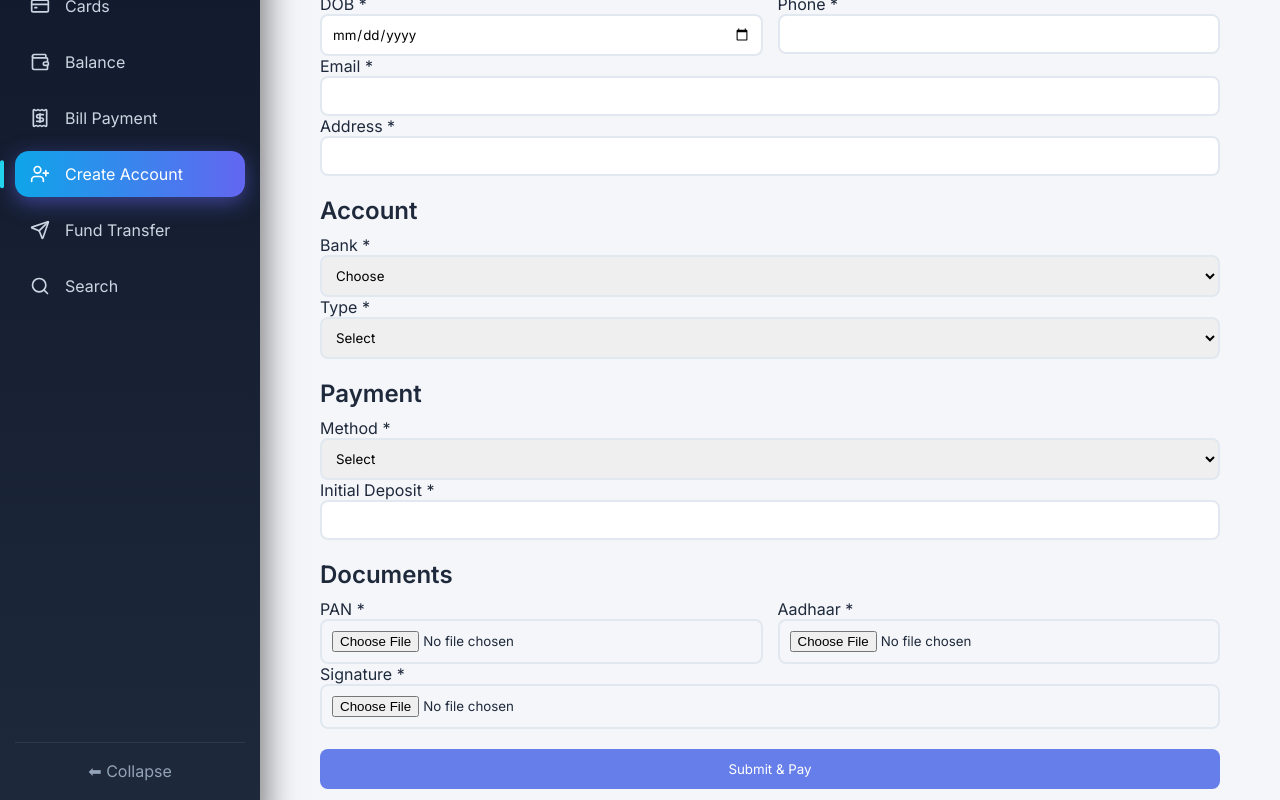
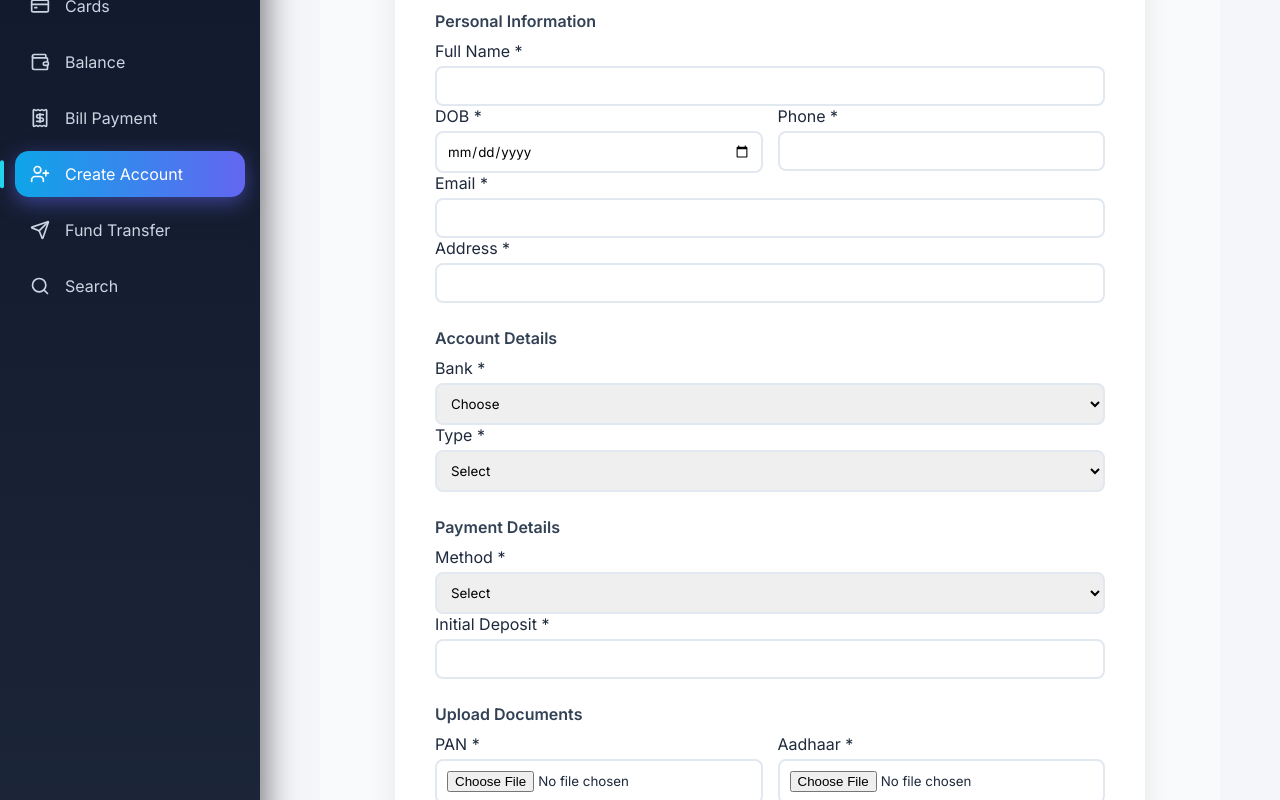
Before and after one commit to BoomikaM22/banking-dashboard, a React app in the folder frontend/: page /createaccount in a window 1280 px wide. Shown: the part 240-1040 px from the top of the page. Built offline with nearby package versions, Linux system fonts and the light colour scheme; the HTML template or start-up script is replaced by a standard one.

Commit message:
Refactor CreateAccount component for improved readability

```diff
--- a/frontend/src/components/CreateAccount/CreateAccount.jsx
+++ b/frontend/src/components/CreateAccount/CreateAccount.jsx
@@ -1,143 +1,185 @@
 import React, { useState } from "react";
 
 export default function BankingRegistration() {
+
   const [formData, setFormData] = useState({
-    fullName: "", dateOfBirth: "", email: "", phone: "", address: "",
-    bankName: "", accountType: "", paymentMethod: "",
-    upiId: "", cardNumber: "", cardExpiry: "", cardCvv: "",
-    initialDeposit: "", panCard: null, aadhaarCard: null, signature: null
+    fullName:"",dateOfBirth:"",email:"",phone:"",address:"",
+    bankName:"",accountType:"",paymentMethod:"",
+    upiId:"",cardNumber:"",cardExpiry:"",cardCvv:"",
+    initialDeposit:"",panCard:null,aadhaarCard:null,signature:null
   });
 
-  const [errors, setErrors] = useState({});
+  const [errors,setErrors]=useState({});
 
-  const s = {
-    input: (err) => ({
-      width: "100%", padding: "10px",
-      border: `2px solid ${err ? "#f56565" : "#e2e8f0"}`,
-      borderRadius: "8px"
+  const s={
+    container:{
+      minHeight:"100vh",
+      background:"#f8fafc",
+      display:"flex",
+      justifyContent:"center",
+      alignItems:"center",
+      padding:"40px"
+    },
+    card:{
+      background:"#ffffff",
+      width:"100%",
+      maxWidth:"750px",
+      padding:"40px",
+      borderRadius:"16px",
+      boxShadow:"0 10px 30px rgba(0,0,0,0.08)"
+    },
+    title:{fontSize:"26px",fontWeight:"700",marginBottom:"25px"},
+    section:{fontWeight:"600",margin:"25px 0 10px",color:"#334155"},
+    input:(err)=>({
+      width:"100%",
+      padding:"10px",
+      border:`2px solid ${err?"#ef4444":"#e2e8f0"}`,
+      borderRadius:"8px",
+      marginTop:"5px"
     }),
-    error: { color: "#f56565", fontSize: "12px" },
-    section: { fontWeight: "600", margin: "20px 0 10px" },
-    row: { display: "grid", gridTemplateColumns: "1fr 1fr", gap: "15px" },
-    btn: { width: "100%", padding: "12px", background: "#667eea",
-      color: "white", border: "none", borderRadius: "8px", marginTop: "20px" }
+    error:{color:"#ef4444",fontSize:"12px",marginTop:"3px"},
+    row:{display:"grid",gridTemplateColumns:"1fr 1fr",gap:"15px"},
+    btn:{
+      width:"100%",
+      padding:"14px",
+      background:"linear-gradient(135deg,#6366f1,#4f46e5)",
+      color:"#fff",
+      border:"none",
+      borderRadius:"8px",
+      marginTop:"25px",
+      fontWeight:"600",
+      cursor:"pointer"
+    }
   };
 
-  const handleChange = (e) => {
-    const { name, value, type, files } = e.target;
-    const val = name === "cardNumber"
-      ? value.replace(/\D/g, "").slice(0, 16)
-      : value;
-
-    setFormData(p => ({ ...p, [name]: type === "file" ? files[0] : val }));
-    setErrors(p => ({ ...p, [name]: "" }));
+  const handleChange=e=>{
+    const {name,value,type,files}=e.target;
+    const val=name==="cardNumber"
+      ?value.replace(/\D/g,"").slice(0,16)
+      :value;
+    setFormData(p=>({...p,[name]:type==="file"?files[0]:val}));
+    setErrors(p=>({...p,[name]:""}));
   };
 
-  const validate = () => {
-    const e = {};
-    const f = formData;
+  const validate=()=>{
+    const e={},f=formData;
+    if(!f.fullName.trim()) e.fullName="Required";
+    if(!f.dateOfBirth||new Date().getFullYear()-new Date(f.dateOfBirth).getFullYear()<18)
+      e.dateOfBirth="Must be 18+";
+    if(!/\S+@\S+\.\S+/.test(f.email)) e.email="Valid email required";
+    if(!/^\d{10}$/.test(f.phone)) e.phone="10-digit required";
+    if(!f.address.trim()) e.address="Required";
+    if(!f.bankName) e.bankName="Required";
+    if(!f.accountType) e.accountType="Required";
+    if(!f.paymentMethod) e.paymentMethod="Required";
 
-    if (!f.fullName.trim()) e.fullName = "Required";
-    if (!f.dateOfBirth || new Date().getFullYear() - new Date(f.dateOfBirth).getFullYear() < 18)
-      e.dateOfBirth = "Must be 18+";
-    if (!/\S+@\S+\.\S+/.test(f.email)) e.email = "Valid email required";
-    if (!/^\d{10}$/.test(f.phone)) e.phone = "10-digit number required";
-    if (!f.address.trim()) e.address = "Required";
-    if (!f.bankName) e.bankName = "Required";
-    if (!f.accountType) e.accountType = "Required";
-    if (!f.paymentMethod) e.paymentMethod = "Required";
+    if(f.paymentMethod==="upi"&&!f.upiId.includes("@"))
+      e.upiId="Valid UPI ID required";
 
-    if (f.paymentMethod === "upi" && !f.upiId.includes("@"))
-      e.upiId = "Valid UPI ID required";
-
-    if (f.paymentMethod === "card") {
-      if (!/^\d{16}$/.test(f.cardNumber)) e.cardNumber = "16-digit required";
-      if (!/^\d{2}\/\d{2}$/.test(f.cardExpiry)) e.cardExpiry = "MM/YY required";
-      if (!/^\d{3}$/.test(f.cardCvv)) e.cardCvv = "3-digit CVV required";
+    if(f.paymentMethod==="card"){
+      if(!/^\d{16}$/.test(f.cardNumber)) e.cardNumber="16-digit required";
+      if(!/^\d{2}\/\d{2}$/.test(f.cardExpiry)) e.cardExpiry="MM/YY";
+      if(!/^\d{3}$/.test(f.cardCvv)) e.cardCvv="3-digit CVV";
     }
 
-    if (!f.initialDeposit || f.initialDeposit < 1000)
-      e.initialDeposit = "Min ₹1,000";
-    if (!f.panCard) e.panCard = "Required";
-    if (!f.aadhaarCard) e.aadhaarCard = "Required";
-    if (!f.signature) e.signature = "Required";
+    if(!f.initialDeposit||f.initialDeposit<1000)
+      e.initialDeposit="Min ₹1,000";
+    if(!f.panCard) e.panCard="Required";
+    if(!f.aadhaarCard) e.aadhaarCard="Required";
+    if(!f.signature) e.signature="Required";
 
     setErrors(e);
-    return Object.keys(e).length === 0;
+    return Object.keys(e).length===0;
   };
 
-  const Field = ({ label, name, type = "text", ...props }) => (
+  const Field=({label,name,type="text",...props})=>(
     <div>
       <label>{label} *</label>
       <input
         type={type}
         name={name}
-        value={type === "file" ? undefined : formData[name]}
+        value={type==="file"?undefined:formData[name]}
         onChange={handleChange}
         style={s.input(errors[name])}
         {...props}
       />
-      {errors[name] && <div style={s.error}>{errors[name]}</div>}
+      {errors[name]&&<div style={s.error}>{errors[name]}</div>}
     </div>
   );
 
-  const Select = ({ label, name, options }) => (
+  const Select=({label,name,options})=>(
     <div>
       <label>{label} *</label>
-      <select name={name} value={formData[name]}
-        onChange={handleChange} style={s.input(errors[name])}>
-        {options.map(([v, t]) => (
+      <select name={name}
+        value={formData[name]}
+        onChange={handleChange}
+        style={s.input(errors[name])}>
+        {options.map(([v,t])=>
           <option key={v} value={v}>{t}</option>
-        ))}
+        )}
       </select>
-      {errors[name] && <div style={s.error}>{errors[name]}</div>}
+      {errors[name]&&<div style={s.error}>{errors[name]}</div>}
     </div>
   );
 
-  return (
-    <form onSubmit={e => { e.preventDefault(); if (validate()) alert("Account Created!"); }}>
-      <h2 style={s.section}>Personal Info</h2>
-      <Field label="Full Name" name="fullName" />
+  return(
+    <div style={s.container}>
+      <div style={s.card}>
+
+        <div style={s.title}>🏦 Open New Bank Account</div>
+
+        <form onSubmit={e=>{
+          e.preventDefault();
+          if(validate()) alert("Account Created Successfully!");
+        }}>
+
+          <div style={s.section}>Personal Information</div>
+          <Field label="Full Name" name="fullName"/>
           <div style={s.row}>
-        <Field label="DOB" name="dateOfBirth" type="date" />
-        <Field label="Phone" name="phone" maxLength="10" />
+            <Field label="DOB" name="dateOfBirth" type="date"/>
+            <Field label="Phone" name="phone" maxLength="10"/>
           </div>
-      <Field label="Email" name="email" type="email" />
-      <Field label="Address" name="address" />
+          <Field label="Email" name="email" type="email"/>
+          <Field label="Address" name="address"/>
 
-      <h2 style={s.section}>Account</h2>
+          <div style={s.section}>Account Details</div>
           <Select label="Bank" name="bankName"
             options={[["","Choose"],["sbi","SBI"],["icici","ICICI"],["hdfc","HDFC"]]} />
           <Select label="Type" name="accountType"
             options={[["","Select"],["savings","Savings"],["current","Current"]]} />
 
-      <h2 style={s.section}>Payment</h2>
+          <div style={s.section}>Payment Details</div>
           <Select label="Method" name="paymentMethod"
             options={[["","Select"],["upi","UPI"],["card","Card"]]} />
 
-      {formData.paymentMethod === "upi" &&
-        <Field label="UPI ID" name="upiId" />}
+          {formData.paymentMethod==="upi" &&
+            <Field label="UPI ID" name="upiId"/>}
 
-      {formData.paymentMethod === "card" &&
+          {formData.paymentMethod==="card" &&
             <>
-          <Field label="Card Number" name="cardNumber" maxLength="16" />
+              <Field label="Card Number" name="cardNumber" maxLength="16"/>
               <div style={s.row}>
-            <Field label="Expiry" name="cardExpiry" />
-            <Field label="CVV" name="cardCvv" type="password" />
+                <Field label="Expiry (MM/YY)" name="cardExpiry"/>
+                <Field label="CVV" name="cardCvv" type="password"/>
               </div>
             </>
           }
 
-      <Field label="Initial Deposit" name="initialDeposit" type="number" />
+          <Field label="Initial Deposit" name="initialDeposit" type="number"/>
 
-      <h2 style={s.section}>Documents</h2>
+          <div style={s.section}>Upload Documents</div>
           <div style={s.row}>
-        <Field label="PAN" name="panCard" type="file" />
-        <Field label="Aadhaar" name="aadhaarCard" type="file" />
+            <Field label="PAN" name="panCard" type="file"/>
+            <Field label="Aadhaar" name="aadhaarCard" type="file"/>
           </div>
-      <Field label="Signature" name="signature" type="file" />
+          <Field label="Signature" name="signature" type="file"/>
 
-      <button type="submit" style={s.btn}>Submit & Pay</button>
+          <button type="submit" style={s.btn}>
+            Submit & Complete Registration
+          </button>
+
         </form>
+      </div>
+    </div>
   );
 }
```
Lines whose indentation alone changed are shown as unchanged.
